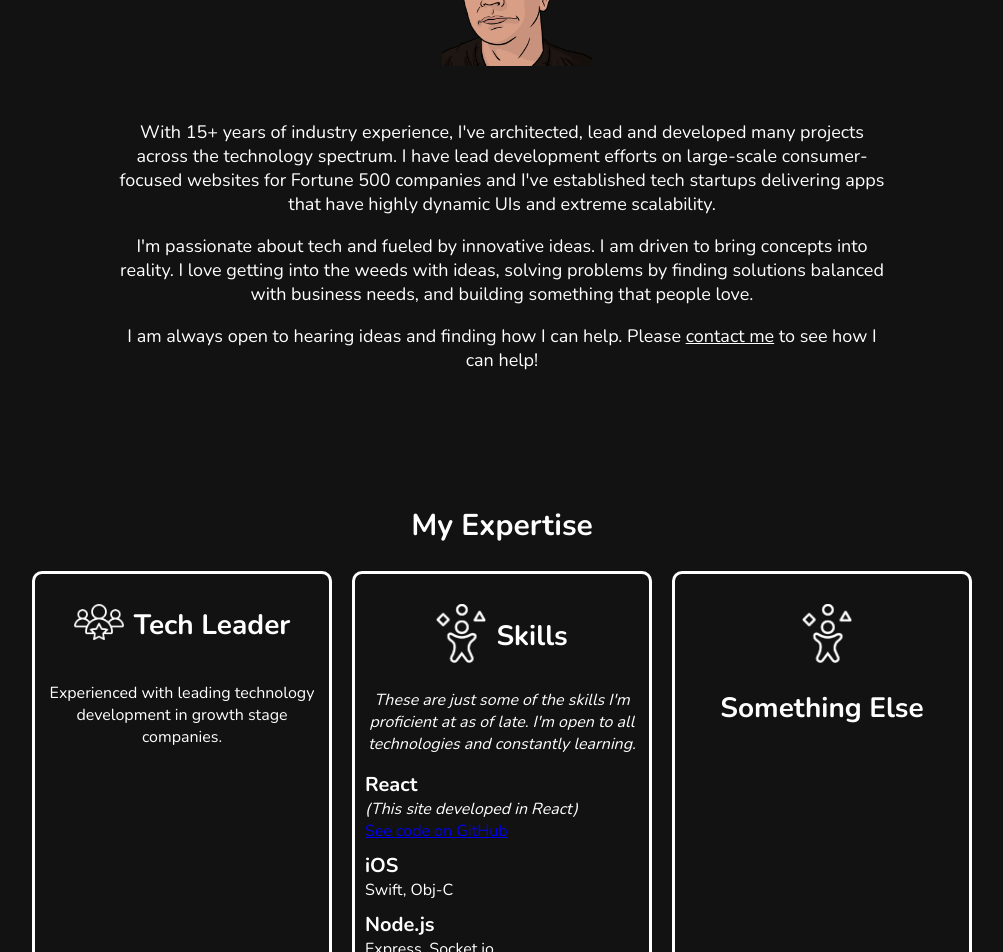
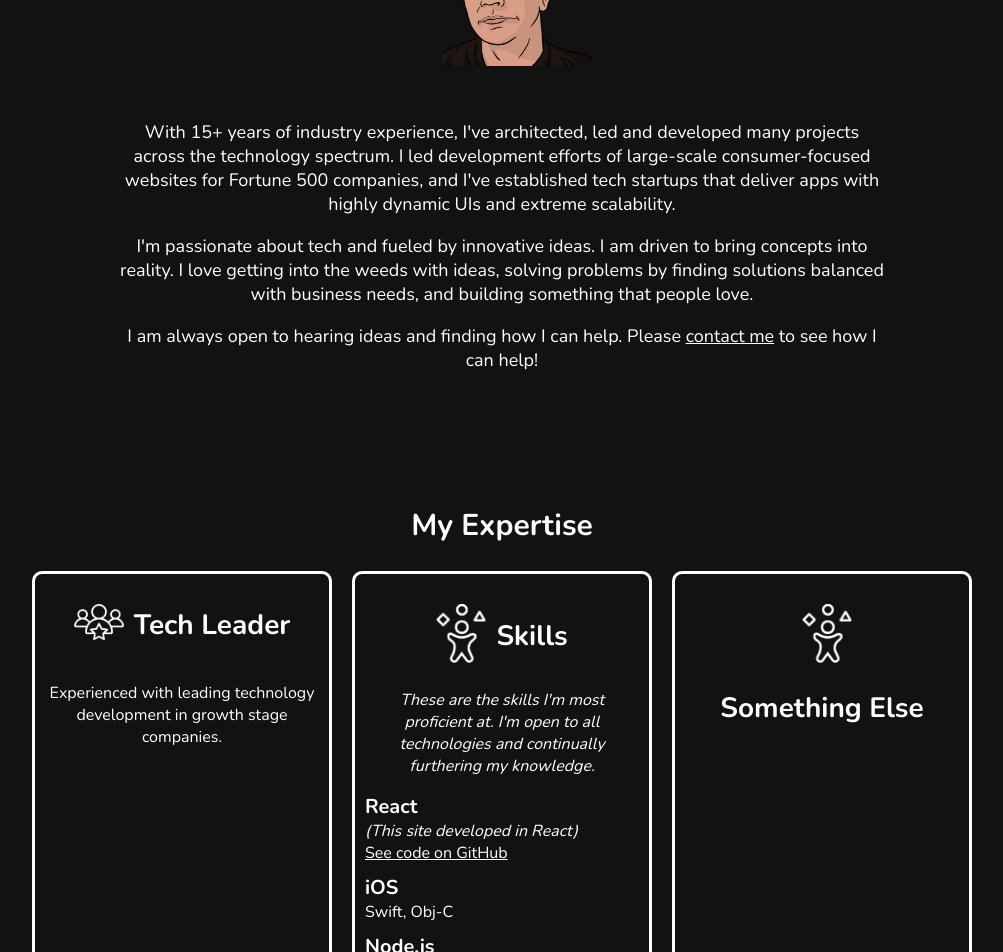
Before and after one commit to mrichhub/mikerichards.tech, a React (Vite) app: page /portfolio in a window 1280 px wide. Shown: the part 1040-1992 px from the top of the page, without its empty margins (138-1141 px from the left). Built offline with nearby package versions, Linux system fonts and the light colour scheme.

Commit message:
Some fixes

```diff
--- a/src/components/pages/portfolio.scss
+++ b/src/components/pages/portfolio.scss
@@ -7,6 +7,7 @@
 // }
 
 a {
+	color: var(--text-color);
 	cursor: pointer;
 	display: inline-block;
 	transition: scale 0.2s ease-in-out, color 0.2s ease-in-out;
@@ -14,6 +15,10 @@ a {
 	&:hover {
 		color: var(--yellow1);
 		scale: 1.1;
+	}
+
+	&:visited {
+		color: var(--text-color);
 	}
  }
 
@@ -293,6 +298,8 @@ a {
 								}
 
 								a {
+									color: var(--text-color);
+
 									&:visited {
 										color: var(--text-color);
 									}
--- a/src/components/pages/portfolio.tsx
+++ b/src/components/pages/portfolio.tsx
@@ -112,9 +112,9 @@ export default function PortfolioPage() {
 						<div className="about-content">
 							<AnimateInWhenVisible delay={250}>
 								<p>
-									With 15+ years of industry experience, I've architected, lead and developed many projects across the technology spectrum. I have
-									lead development efforts on large-scale consumer-focused websites for Fortune 500 companies and I've established tech startups
-									delivering apps that have highly dynamic UIs and extreme scalability.
+									With 15+ years of industry experience, I've architected, led and developed many projects across the technology spectrum. I
+									led development efforts of large-scale consumer-focused websites for Fortune 500 companies, and I've established tech startups
+									that deliver apps with highly dynamic UIs and extreme scalability.
 								</p>
 							</AnimateInWhenVisible>
 
@@ -166,13 +166,13 @@ export default function PortfolioPage() {
 									</div>
 								</div>
 								<em className="note">
-									These are just some of the skills I'm proficient at as of late. I'm open to all technologies and constantly learning.
+									These are the skills I'm most proficient at. I'm open to all technologies and continually furthering my knowledge.
 								</em>
 								<ul>
 									<li>
 										<h5>React</h5>
 										<em>(This site developed in React)</em>
-										<a href="https://github.com/mrichhub/mikerichards.tech">See code on GitHub</a>
+										<a href="https://github.com/mrichhub/mikerichards.tech" target="_blank">See code on GitHub</a>
 									</li>
 									<li>
 										<h5>iOS</h5>
@@ -224,7 +224,7 @@ export default function PortfolioPage() {
 				</div>
 
 				<div className="section work" ref={workSection}>
-					<h3><TypewriterWhenVisible text="Some of My Work" /></h3>
+					<h3><TypewriterWhenVisible text="Work Samples" /></h3>
 
 					<WorkSection />
 				</div>
--- a/src/components/pages/portfolio/experienceSection.tsx
+++ b/src/components/pages/portfolio/experienceSection.tsx
@@ -34,13 +34,13 @@ export function ExperienceSection() {
 
 					<div className="description">
 						<p>
-							Helped co-found FanBeat and built tech from the ground up. Created a portfolio of games
+							Co-Found FanBeat and built tech from the ground up. Created a portfolio of games
 							that ranged from a live-action game capable of handling hundreds of thousands of simultaneous
 							users, to a daily fantasy game where users could make sports picks for a chance to win money.
 						</p>
 
 						<p>
-							Lead the tech through partnerships with sports teams, media companies and brands.
+							Led the tech through partnerships with sports teams, media companies and brands.
 						</p>
 
 						<div className="skills">
@@ -77,7 +77,7 @@ export function ExperienceSection() {
 
 						<p>
 							As part of Engauge, I architected tech solutions for many client projects. I worked on large-scale company websites
-							for clients such as Home Depot, Food Lion and Outaback, and also researched and experimented with new tech to
+							for clients such as Home Depot, Food Lion and Outback, and also researched and experimented with new tech to
 							showcase internally and to clients to keep the organization at the forefront of the industry.
 						</p>
 
--- a/src/components/pages/portfolio/workSection.tsx
+++ b/src/components/pages/portfolio/workSection.tsx
@@ -113,7 +113,7 @@ export function WorkSection() {
 						The Countertop Estimator is a tool for customers to create estimates at home for
 						the purchase and installation of countertops offered by Home Depot. The estimator
 						gives an array of options the user can sort through and choose, like surface type,
-						surface color, edging, cutouts, sinks, etc. I lead and developed the app.
+						surface color, edging, cutouts, sinks, etc. I led and developed the app.
 					</div>
 				</div>
 			</AnimateInWhenVisible>
```
